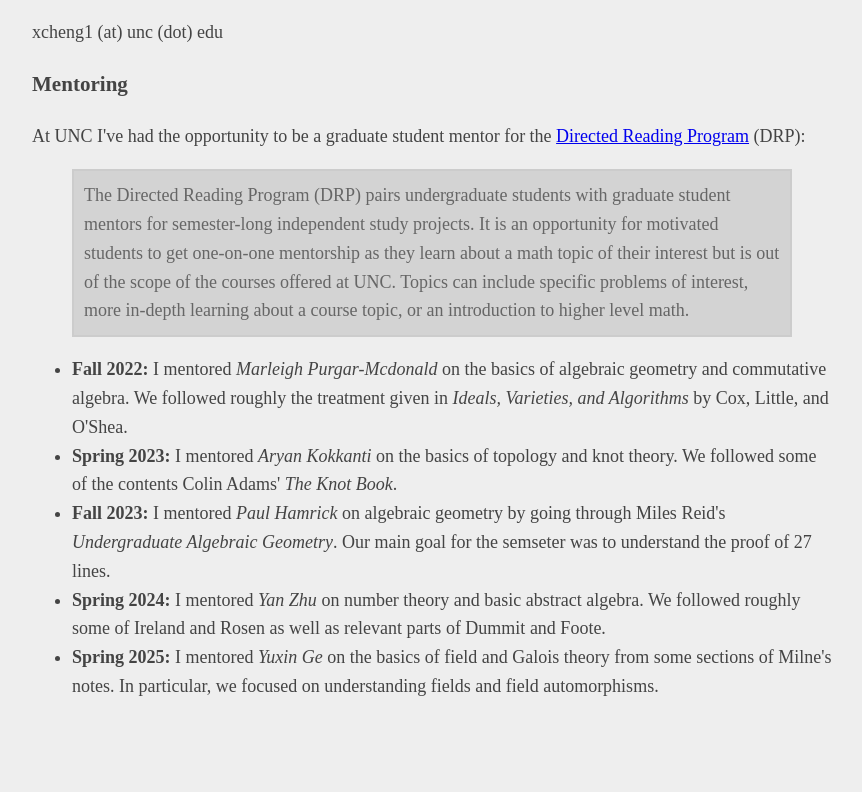
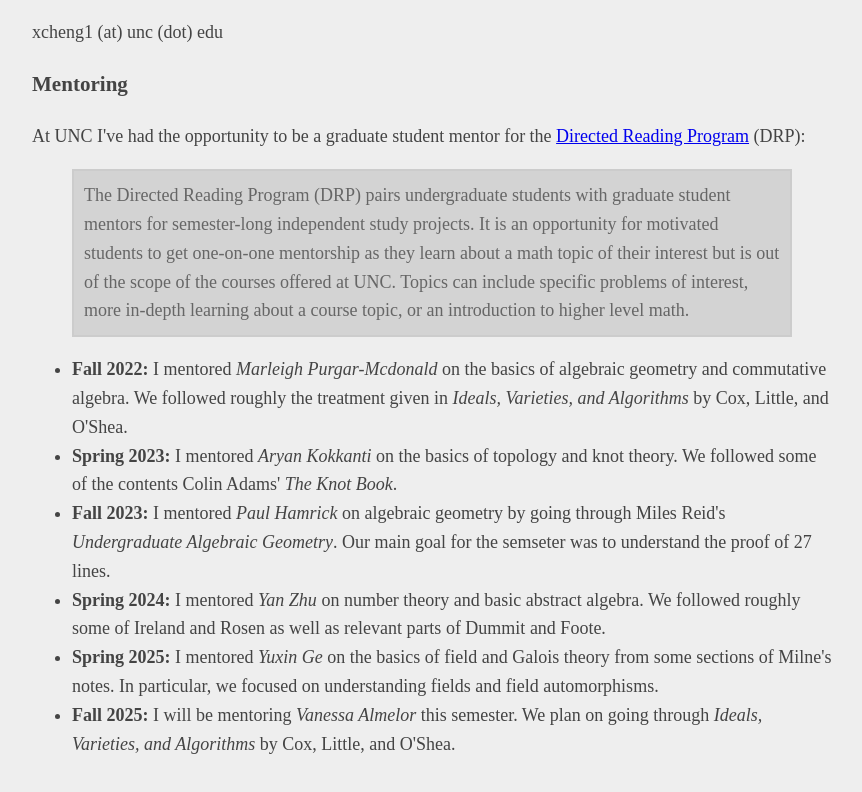
Before and after one commit to Xyxyxx/website, a plain HTML site: page index.htm in a window 1280 px wide. Shown: the part 694-1486 px from the top of the page, without its empty margins (208-1070 px from the left). Drawn offline with Linux system fonts and the light colour scheme.

Commit message:
updated index with latest drp student

```diff
--- a/index.htm
+++ b/index.htm
@@ -67,6 +67,9 @@
                 <li>
                     <b>Spring 2025:</b> I mentored <i>Yuxin Ge</i> on the basics of field and Galois theory from some sections of Milne's notes. In particular, we focused on understanding fields and field automorphisms.
                 </li>
+				<li>
+					<b>Fall 2025:</b> I will be mentoring <i>Vanessa Almelor</i> this semester. We plan on going through <i>Ideals, Varieties, and Algorithms</i> by Cox, Little, and O'Shea.
+				</li>
             </ul>
         </p>
     </body>
```
